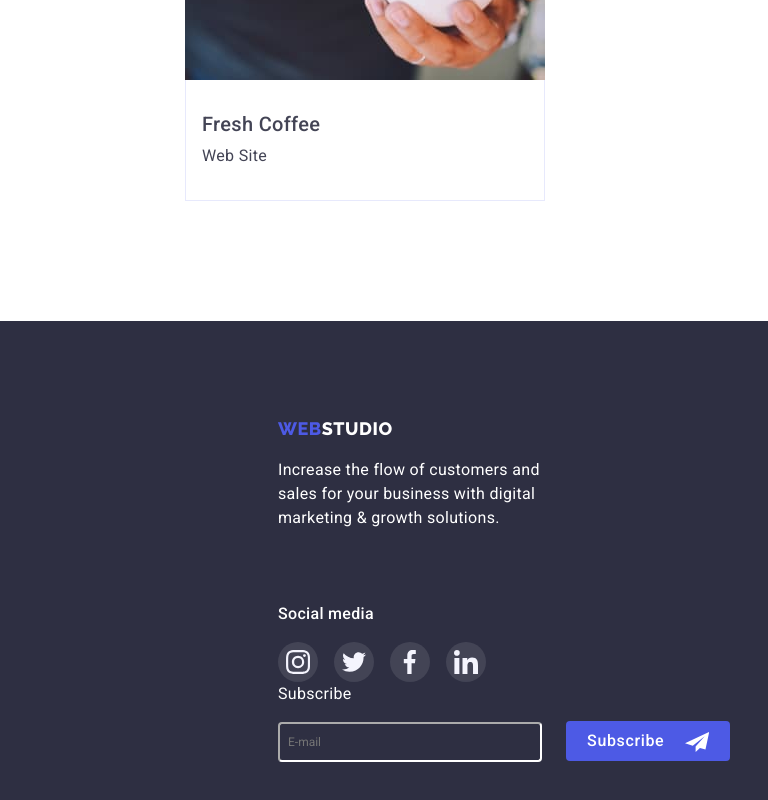
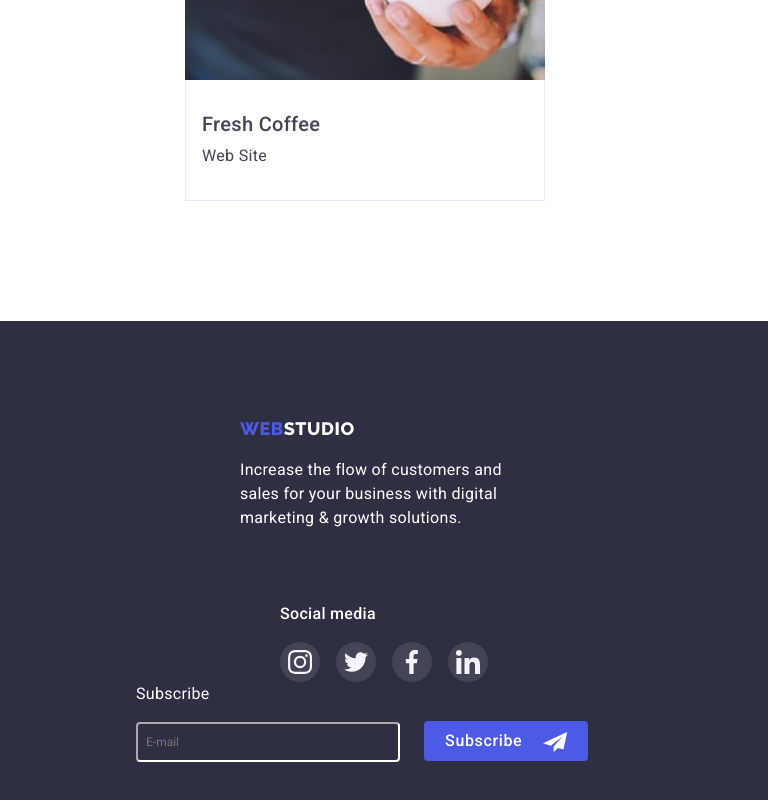
Before and after one commit to SOVA35/goit-markup-hw-07, a plain HTML site: page portfolio.html in a window 768 px wide. Shown: the part 4271-5071 px from the top of the page. Drawn offline with nearby package versions, Linux system fonts and the light colour scheme.

Commit message:
added properties to  tablet, added media rules

```diff
--- a/css/tablet.css
+++ b/css/tablet.css
@@ -67,6 +67,7 @@
     margin: 0;
     row-gap: 72px;
     column-gap: 24px;
+    padding-top: 96px;
     padding-bottom: 96px;
   }
 
@@ -88,6 +89,9 @@
     row-gap: 72px;
     column-gap: 24px;
   }
+  .hero-page {
+    margin-bottom: 0;
+  }
 }
 
 @media screen and (max-width: 768px) {
@@ -98,7 +102,7 @@
     transform: translate(-50%, -50%) scale(0);
   }
 }
-@media screen and (min-width: 768px) and (max-width: 1200px) {
+@media screen and (min-width: 768px) and (max-width: 1199px) {
   .address-block {
     display: flex;
     flex-direction: column;
@@ -111,6 +115,7 @@
     display: none;
   }
   .features-text {
+    font-weight: 500;
     width: 356px;
   }
 
@@ -124,13 +129,14 @@
     margin: 0;
   }
   .footer-block {
-    display: inline-block;
+    display: flex;
+    flex-direction: row;
+    flex-wrap: wrap;
+    justify-content: center;
     padding-top: 96px;
     padding-bottom: 96px;
-    padding-left: 93px;
+  }
 
-    vertical-align: middle;
-  }
   .footer-logo {
     display: inline-block;
     max-width: 264px;
@@ -151,6 +157,9 @@
     flex-direction: column;
     margin-left: 0;
   }
+  .form-field {
+    width: 496px;
+  }
 }
 
 @media screen and (min-device--pixel-ratio: 2) and (min-width: 767px),
```
